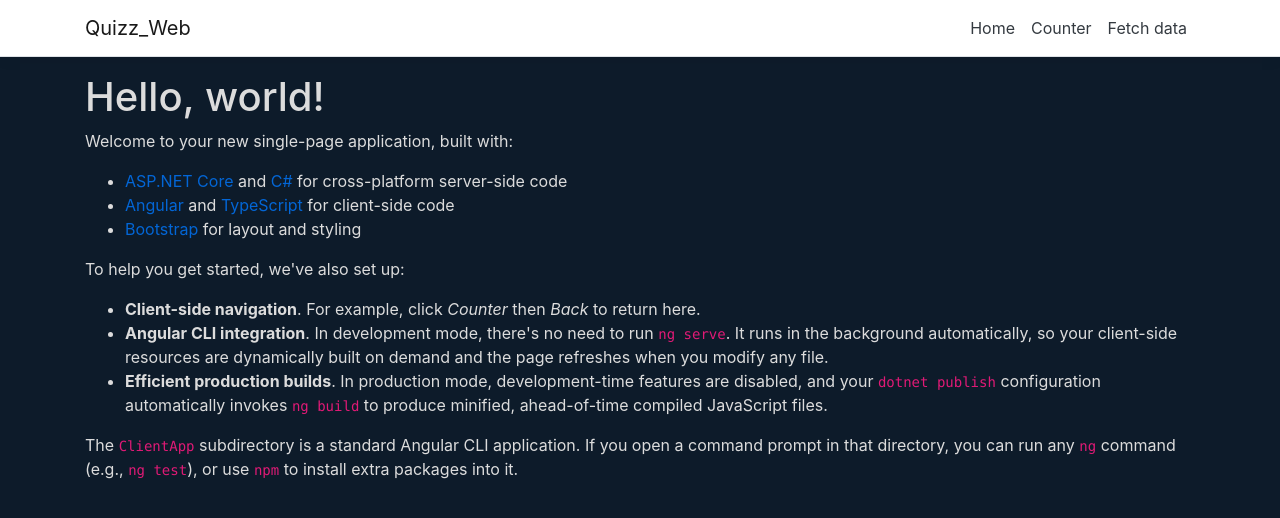
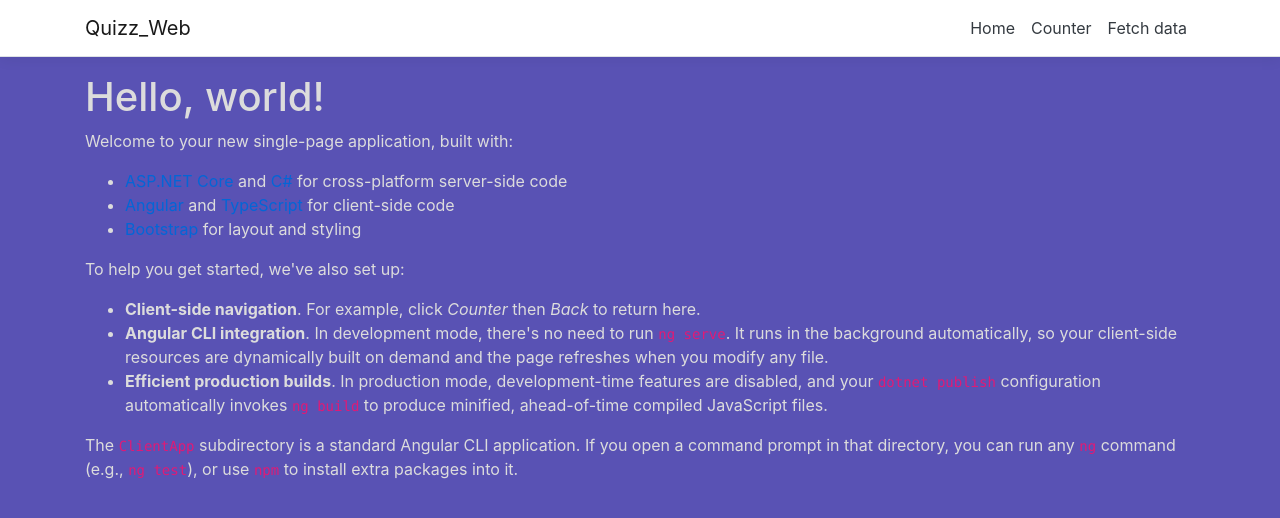
Before and after one commit to CyrilMercier00/ProjetQuizz, an Angular app in the folder Quizz_Web/ClientApp/: page / in a window 1280 px wide. Shown: the top 518 px of the page. Built offline with nearby package versions, Linux system fonts and the light colour scheme.

Commit message:
changement couleur de fond

```diff
--- a/Quizz_Web/ClientApp/src/styles.css
+++ b/Quizz_Web/ClientApp/src/styles.css
@@ -9,6 +9,6 @@ code {
 
 html ,
 body {
-  color: rgb(220, 220, 220);           /* Texte global */
-  background-color: #0D1B2A;           /* Couleur de fond */
+  color: rgb(220, 220, 220);              /* Texte global */
+  background-color: #5952B4 /*#0D1B2A*/ ; /* Couleur de fond */
 }
```
